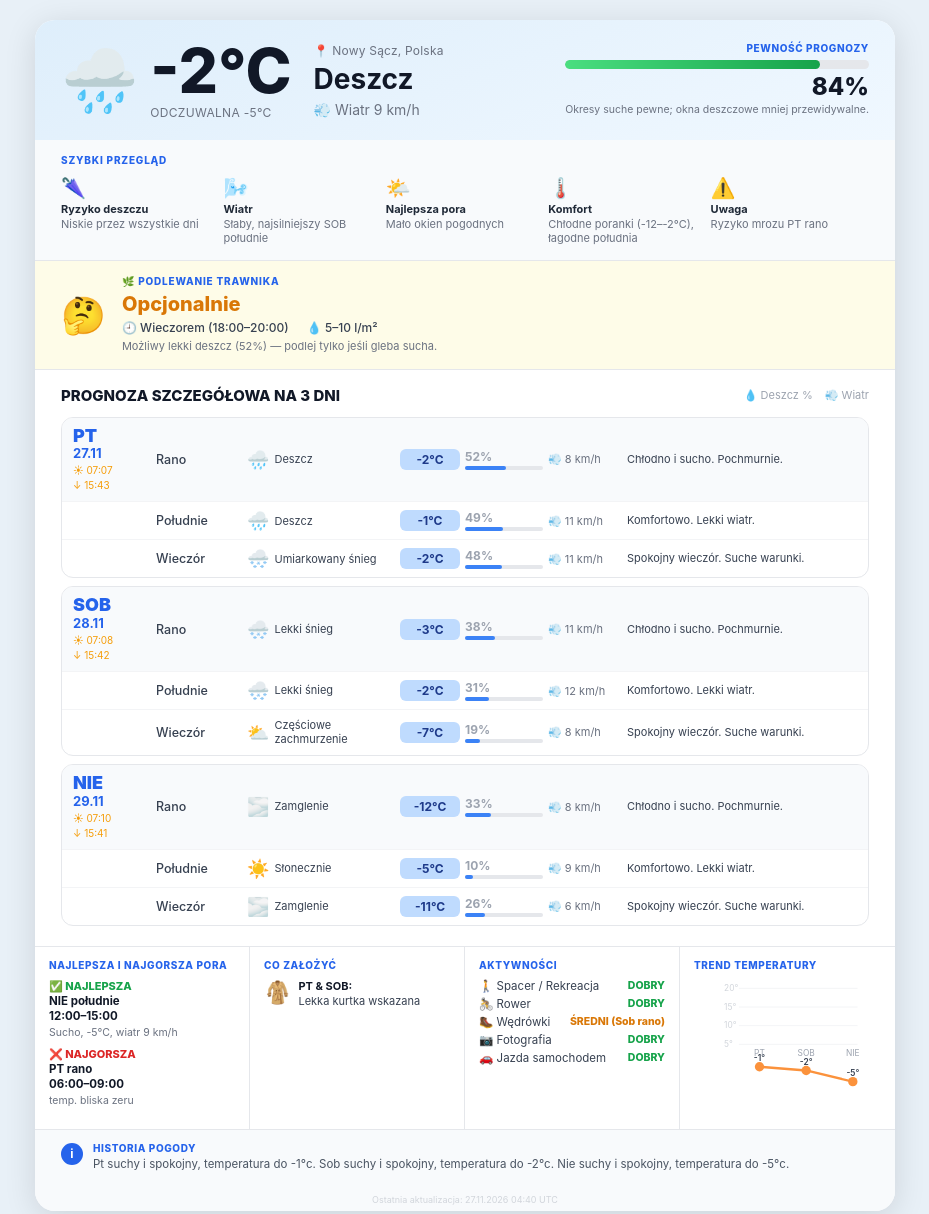
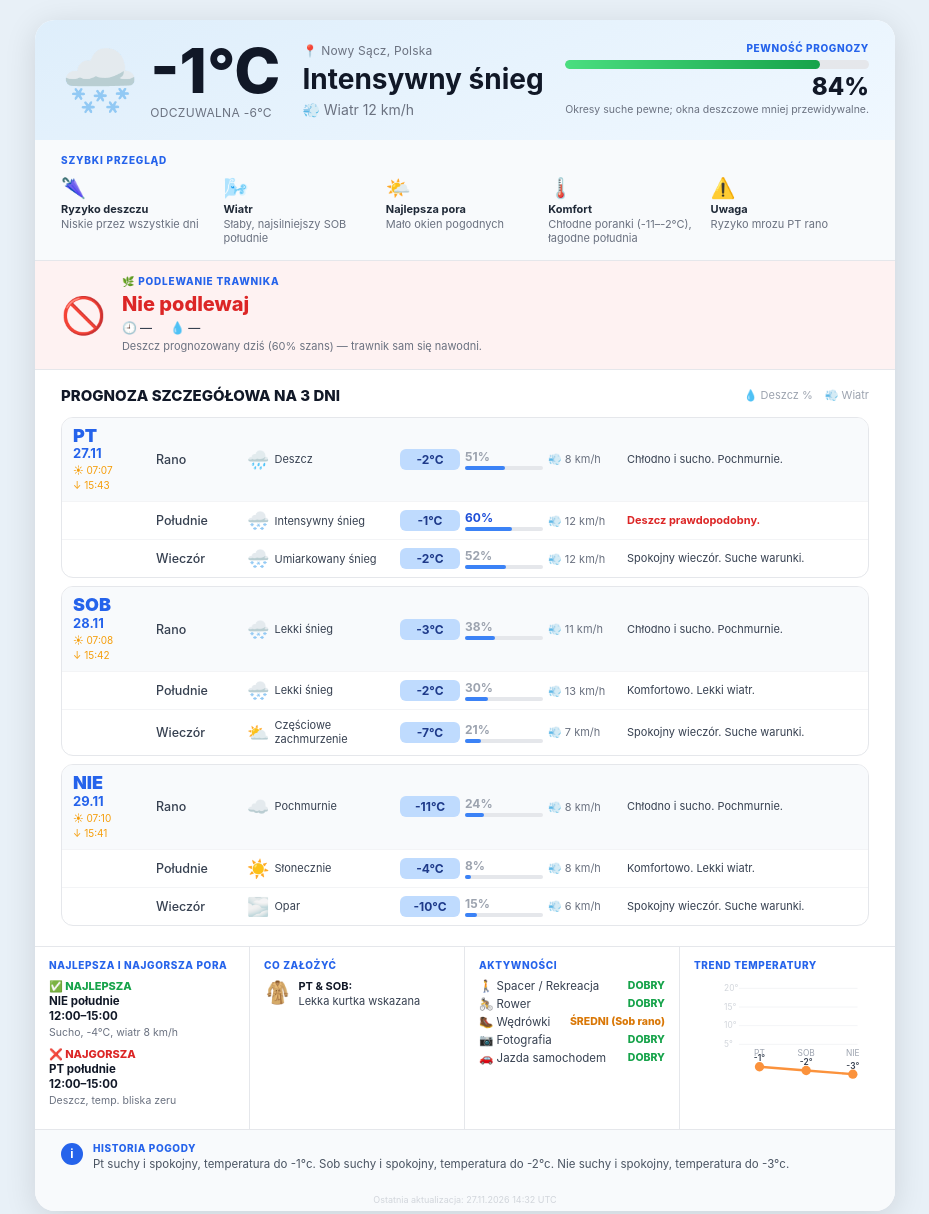
Before and after one commit to Massynisa3/nowy-sacz-weather, a plain HTML site: page pl/index.html in a window 1280 px wide. Shown: the top 1214 px of the page, without its empty margins (175-1104 px from the left). Drawn offline with Linux system fonts and the light colour scheme.

Commit message:
Update weather 2026-11-27 14:32 UTC

```diff
--- a/pl/index.html
+++ b/pl/index.html
@@ -118,15 +118,15 @@
 <div class="card">
   <div class="header">
     <div class="hdr-left">
-      <div class="hdr-icon">&#x1F327;&#xFE0F;</div>
+      <div class="hdr-icon">&#x1F328;&#xFE0F;</div>
       <div>
-        <div class="hdr-temp">-2&#xB0;C</div>
-        <div class="hdr-feels">Odczuwalna -5&#xB0;C</div>
+        <div class="hdr-temp">-1&#xB0;C</div>
+        <div class="hdr-feels">Odczuwalna -6&#xB0;C</div>
       </div>
       <div class="hdr-mid">
         <div class="hdr-location">&#x1F4CD; Nowy S&#x105;cz, Polska</div>
-        <div class="hdr-desc">Deszcz</div>
-        <div class="hdr-wind">&#x1F4A8; Wiatr 9 km/h</div>
+        <div class="hdr-desc">Intensywny śnieg</div>
+        <div class="hdr-wind">&#x1F4A8; Wiatr 12 km/h</div>
       </div>
     </div>
     <div class="hdr-right">
@@ -143,21 +143,21 @@
       <div><div class="ins-icon">&#x1F302;</div><div class="ins-label">Ryzyko deszczu</div><div class="ins-val">Niskie przez wszystkie dni</div></div>
       <div><div class="ins-icon">&#x1F32C;&#xFE0F;</div><div class="ins-label">Wiatr</div><div class="ins-val">Słaby, najsilniejszy SOB południe</div></div>
       <div><div class="ins-icon">&#x1F324;&#xFE0F;</div><div class="ins-label">Najlepsza pora</div><div class="ins-val">Mało okien pogodnych</div></div>
-      <div><div class="ins-icon">&#x1F321;&#xFE0F;</div><div class="ins-label">Komfort</div><div class="ins-val">Chłodne poranki (-12&#x2013;-2&#xB0;C), łagodne południa</div></div>
+      <div><div class="ins-icon">&#x1F321;&#xFE0F;</div><div class="ins-label">Komfort</div><div class="ins-val">Chłodne poranki (-11&#x2013;-2&#xB0;C), łagodne południa</div></div>
       <div><div class="ins-icon">&#x26A0;&#xFE0F;</div><div class="ins-label">Uwaga</div><div class="ins-val">Ryzyko mrozu PT rano</div></div>
     </div>
   </div>
 
-  <div class="lawn-rec" style="background:#fefce8">
-    <div class="lawn-badge">&#x1F914;</div>
+  <div class="lawn-rec" style="background:#fef2f2">
+    <div class="lawn-badge">&#x1F6AB;</div>
     <div style="flex:1">
       <div class="lawn-title">&#x1F33F; Podlewanie trawnika</div>
-      <div class="lawn-verdict lawn-yellow">Opcjonalnie</div>
+      <div class="lawn-verdict lawn-red">Nie podlewaj</div>
       <div class="lawn-meta">
-        <span>&#x1F558;&nbsp;Wieczorem (18:00&#x2013;20:00)</span>
-        <span>&#x1F4A7;&nbsp;5&#x2013;10 l/m&#xB2;</span>
+        <span>&#x1F558;&nbsp;&#x2014;</span>
+        <span>&#x1F4A7;&nbsp;&#x2014;</span>
       </div>
-      <div class="lawn-reason">Możliwy lekki deszcz (52%) &#x2014; podlej tylko jeśli gleba sucha.</div>
+      <div class="lawn-reason">Deszcz prognozowany dziś (60% szans) &#x2014; trawnik sam się nawodni.</div>
     </div>
   </div>
 
@@ -173,26 +173,26 @@
         <div class="part">Rano</div>
         <div class="weath"><span class="wi">&#x1F327;&#xFE0F;</span><span class="wd">Deszcz</span></div>
         <div class="temp-pill tcc">-2&#xB0;C</div>
-        <div><div class="rain-pct rain-lo">52%</div><div class="rain-bar"><div class="rain-fill" style="width:52%"></div></div></div>
+        <div><div class="rain-pct rain-lo">51%</div><div class="rain-bar"><div class="rain-fill" style="width:51%"></div></div></div>
         <div class="wind-cell">&#x1F4A8; 8 km/h</div>
         <div class="note">Chłodno i sucho. Pochmurnie.</div>
       </div>
       <div class="day-row">
         <div></div>
         <div class="part">Południe</div>
-        <div class="weath"><span class="wi">&#x1F327;&#xFE0F;</span><span class="wd">Deszcz</span></div>
+        <div class="weath"><span class="wi">&#x1F328;&#xFE0F;</span><span class="wd">Intensywny śnieg</span></div>
         <div class="temp-pill tcc">-1&#xB0;C</div>
-        <div><div class="rain-pct rain-lo">49%</div><div class="rain-bar"><div class="rain-fill" style="width:49%"></div></div></div>
-        <div class="wind-cell">&#x1F4A8; 11 km/h</div>
-        <div class="note">Komfortowo. Lekki wiatr.</div>
+        <div><div class="rain-pct rain-hi">60%</div><div class="rain-bar"><div class="rain-fill" style="width:60%"></div></div></div>
+        <div class="wind-cell">&#x1F4A8; 12 km/h</div>
+        <div class="note alert">Deszcz prawdopodobny.</div>
       </div>
       <div class="day-row">
         <div></div>
         <div class="part">Wieczór</div>
         <div class="weath"><span class="wi">&#x1F328;&#xFE0F;</span><span class="wd">Umiarkowany śnieg</span></div>
         <div class="temp-pill tcc">-2&#xB0;C</div>
-        <div><div class="rain-pct rain-lo">48%</div><div class="rain-bar"><div class="rain-fill" style="width:48%"></div></div></div>
-        <div class="wind-cell">&#x1F4A8; 11 km/h</div>
+        <div><div class="rain-pct rain-lo">52%</div><div class="rain-bar"><div class="rain-fill" style="width:52%"></div></div></div>
+        <div class="wind-cell">&#x1F4A8; 12 km/h</div>
         <div class="note">Spokojny wieczór. Suche warunki.</div>
       </div>
     </div>
@@ -211,8 +211,8 @@
         <div class="part">Południe</div>
         <div class="weath"><span class="wi">&#x1F328;&#xFE0F;</span><span class="wd">Lekki śnieg</span></div>
         <div class="temp-pill tcc">-2&#xB0;C</div>
-        <div><div class="rain-pct rain-lo">31%</div><div class="rain-bar"><div class="rain-fill" style="width:31%"></div></div></div>
-        <div class="wind-cell">&#x1F4A8; 12 km/h</div>
+        <div><div class="rain-pct rain-lo">30%</div><div class="rain-bar"><div class="rain-fill" style="width:30%"></div></div></div>
+        <div class="wind-cell">&#x1F4A8; 13 km/h</div>
         <div class="note">Komfortowo. Lekki wiatr.</div>
       </div>
       <div class="day-row">
@@ -220,8 +220,8 @@
         <div class="part">Wieczór</div>
         <div class="weath"><span class="wi">&#x26C5;</span><span class="wd">Częściowe zachmurzenie</span></div>
         <div class="temp-pill tcc">-7&#xB0;C</div>
-        <div><div class="rain-pct rain-lo">19%</div><div class="rain-bar"><div class="rain-fill" style="width:19%"></div></div></div>
-        <div class="wind-cell">&#x1F4A8; 8 km/h</div>
+        <div><div class="rain-pct rain-lo">21%</div><div class="rain-bar"><div class="rain-fill" style="width:21%"></div></div></div>
+        <div class="wind-cell">&#x1F4A8; 7 km/h</div>
         <div class="note">Spokojny wieczór. Suche warunki.</div>
       </div>
     </div>
@@ -229,9 +229,9 @@
       <div class="day-row first">
         <div><div class="dname">NIE</div><div class="ddate">29.11</div><div class="dsun">&#x2600; 07:10<br>&#x2193; 15:41</div></div>
         <div class="part">Rano</div>
-        <div class="weath"><span class="wi">&#x1F32B;&#xFE0F;</span><span class="wd">Zamglenie</span></div>
-        <div class="temp-pill tcc">-12&#xB0;C</div>
-        <div><div class="rain-pct rain-lo">33%</div><div class="rain-bar"><div class="rain-fill" style="width:33%"></div></div></div>
+        <div class="weath"><span class="wi">&#x2601;&#xFE0F;</span><span class="wd">Pochmurnie</span></div>
+        <div class="temp-pill tcc">-11&#xB0;C</div>
+        <div><div class="rain-pct rain-lo">24%</div><div class="rain-bar"><div class="rain-fill" style="width:24%"></div></div></div>
         <div class="wind-cell">&#x1F4A8; 8 km/h</div>
         <div class="note">Chłodno i sucho. Pochmurnie.</div>
       </div>
@@ -239,17 +239,17 @@
         <div></div>
         <div class="part">Południe</div>
         <div class="weath"><span class="wi">&#x2600;&#xFE0F;</span><span class="wd">Słonecznie</span></div>
-        <div class="temp-pill tcc">-5&#xB0;C</div>
-        <div><div class="rain-pct rain-lo">10%</div><div class="rain-bar"><div class="rain-fill" style="width:10%"></div></div></div>
-        <div class="wind-cell">&#x1F4A8; 9 km/h</div>
+        <div class="temp-pill tcc">-4&#xB0;C</div>
+        <div><div class="rain-pct rain-lo">8%</div><div class="rain-bar"><div class="rain-fill" style="width:8%"></div></div></div>
+        <div class="wind-cell">&#x1F4A8; 8 km/h</div>
         <div class="note">Komfortowo. Lekki wiatr.</div>
       </div>
       <div class="day-row">
         <div></div>
         <div class="part">Wieczór</div>
-        <div class="weath"><span class="wi">&#x1F32B;&#xFE0F;</span><span class="wd">Zamglenie</span></div>
-        <div class="temp-pill tcc">-11&#xB0;C</div>
-        <div><div class="rain-pct rain-lo">26%</div><div class="rain-bar"><div class="rain-fill" style="width:26%"></div></div></div>
+        <div class="weath"><span class="wi">&#x1F32B;&#xFE0F;</span><span class="wd">Opar</span></div>
+        <div class="temp-pill tcc">-10&#xB0;C</div>
+        <div><div class="rain-pct rain-lo">15%</div><div class="rain-bar"><div class="rain-fill" style="width:15%"></div></div></div>
         <div class="wind-cell">&#x1F4A8; 6 km/h</div>
         <div class="note">Spokojny wieczór. Suche warunki.</div>
       </div>
@@ -260,8 +260,8 @@
   <div class="bottom4">
     <div class="bsec">
       <div class="bsec-title">Najlepsza i najgorsza pora</div>
-      <div class="bw-item"><div class="bw-head g">&#x2705; NAJLEPSZA</div><div class="bw-time">NIE południe<br>12:00&#x2013;15:00</div><div class="bw-why">Sucho, -5&#xB0;C, wiatr 9 km/h</div></div>
-      <div class="bw-item"><div class="bw-head r">&#x274C; NAJGORSZA</div><div class="bw-time">PT rano<br>06:00&#x2013;09:00</div><div class="bw-why">temp. bliska zeru</div></div>
+      <div class="bw-item"><div class="bw-head g">&#x2705; NAJLEPSZA</div><div class="bw-time">NIE południe<br>12:00&#x2013;15:00</div><div class="bw-why">Sucho, -4&#xB0;C, wiatr 8 km/h</div></div>
+      <div class="bw-item"><div class="bw-head r">&#x274C; NAJGORSZA</div><div class="bw-time">PT południe<br>12:00&#x2013;15:00</div><div class="bw-why">Deszcz, temp. bliska zeru</div></div>
     </div>
     <div class="bsec">
       <div class="bsec-title">Co za&#x142;o&#x17C;y&#x107;</div>
@@ -288,9 +288,9 @@
   <line x1="28" y1="30" x2="155" y2="30" stroke="#f3f4f6" stroke-width="1"/>
   <line x1="28" y1="50" x2="155" y2="50" stroke="#f3f4f6" stroke-width="1"/>
   <line x1="28" y1="70" x2="155" y2="70" stroke="#f3f4f6" stroke-width="1"/>
-  <polyline points="50,94 100,98 150,110" fill="none" stroke="#fb923c" stroke-width="2.5" stroke-linejoin="round"/>
-  <circle cx="50" cy="94" r="5" fill="#fb923c"/><circle cx="100" cy="98" r="5" fill="#fb923c"/><circle cx="150" cy="110" r="5" fill="#fb923c"/>
-  <text x="50" y="88" font-size="9" fill="#374151" text-anchor="middle" font-weight="600">-1&#xB0;</text><text x="100" y="92" font-size="9" fill="#374151" text-anchor="middle" font-weight="600">-2&#xB0;</text><text x="150" y="104" font-size="9" fill="#374151" text-anchor="middle" font-weight="600">-5&#xB0;</text>
+  <polyline points="50,94 100,98 150,102" fill="none" stroke="#fb923c" stroke-width="2.5" stroke-linejoin="round"/>
+  <circle cx="50" cy="94" r="5" fill="#fb923c"/><circle cx="100" cy="98" r="5" fill="#fb923c"/><circle cx="150" cy="102" r="5" fill="#fb923c"/>
+  <text x="50" y="88" font-size="9" fill="#374151" text-anchor="middle" font-weight="600">-1&#xB0;</text><text x="100" y="92" font-size="9" fill="#374151" text-anchor="middle" font-weight="600">-2&#xB0;</text><text x="150" y="96" font-size="9" fill="#374151" text-anchor="middle" font-weight="600">-3&#xB0;</text>
   <text x="50" y="83" font-size="9" fill="#9ca3af" text-anchor="middle">PT</text><text x="100" y="83" font-size="9" fill="#9ca3af" text-anchor="middle">SOB</text><text x="150" y="83" font-size="9" fill="#9ca3af" text-anchor="middle">NIE</text>
 </svg>
     </div>
@@ -300,10 +300,10 @@
     <div class="story-badge">i</div>
     <div>
       <div class="story-label">Historia pogody</div>
-      <div class="story-text">Pt suchy i spokojny, temperatura do -1&#xb0;c. Sob suchy i spokojny, temperatura do -2&#xb0;c. Nie suchy i spokojny, temperatura do -5&#xb0;c.</div>
+      <div class="story-text">Pt suchy i spokojny, temperatura do -1&#xb0;c. Sob suchy i spokojny, temperatura do -2&#xb0;c. Nie suchy i spokojny, temperatura do -3&#xb0;c.</div>
     </div>
   </div>
-  <div class="updated">Ostatnia aktualizacja: 27.11.2026 04:40 UTC</div>
+  <div class="updated">Ostatnia aktualizacja: 27.11.2026 14:32 UTC</div>
 </div>
 </body>
 </html>
```
Also changed, not shown: index.html (+39 -39 lines).
